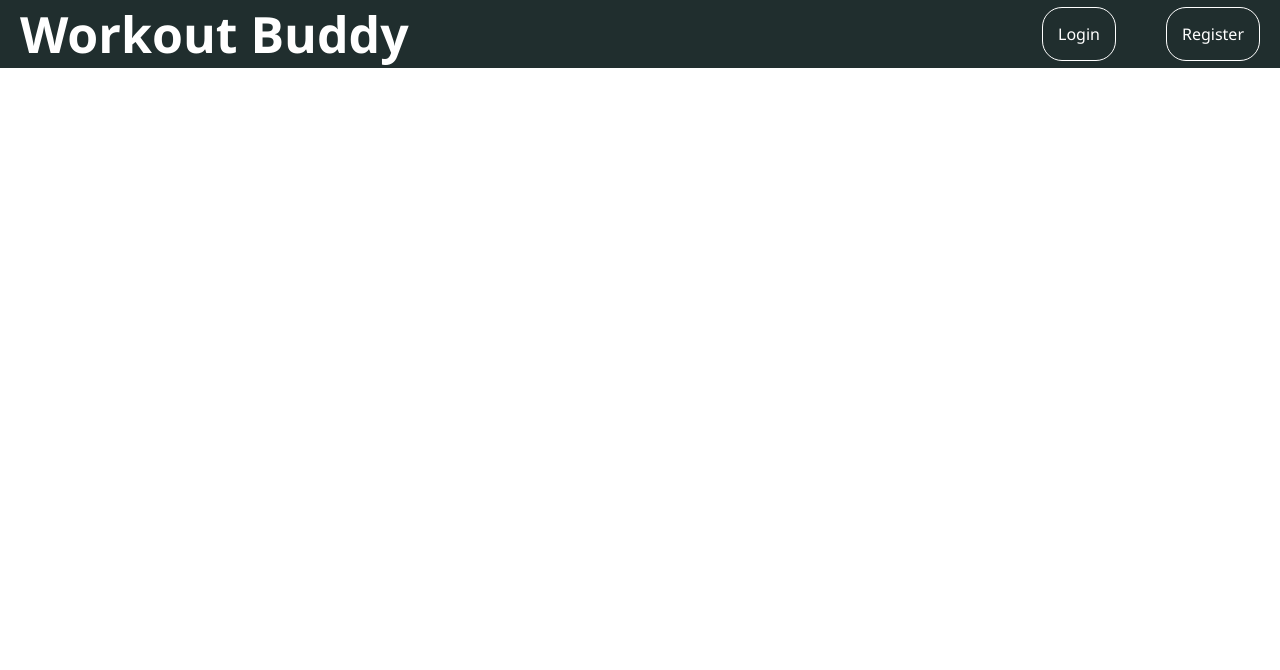
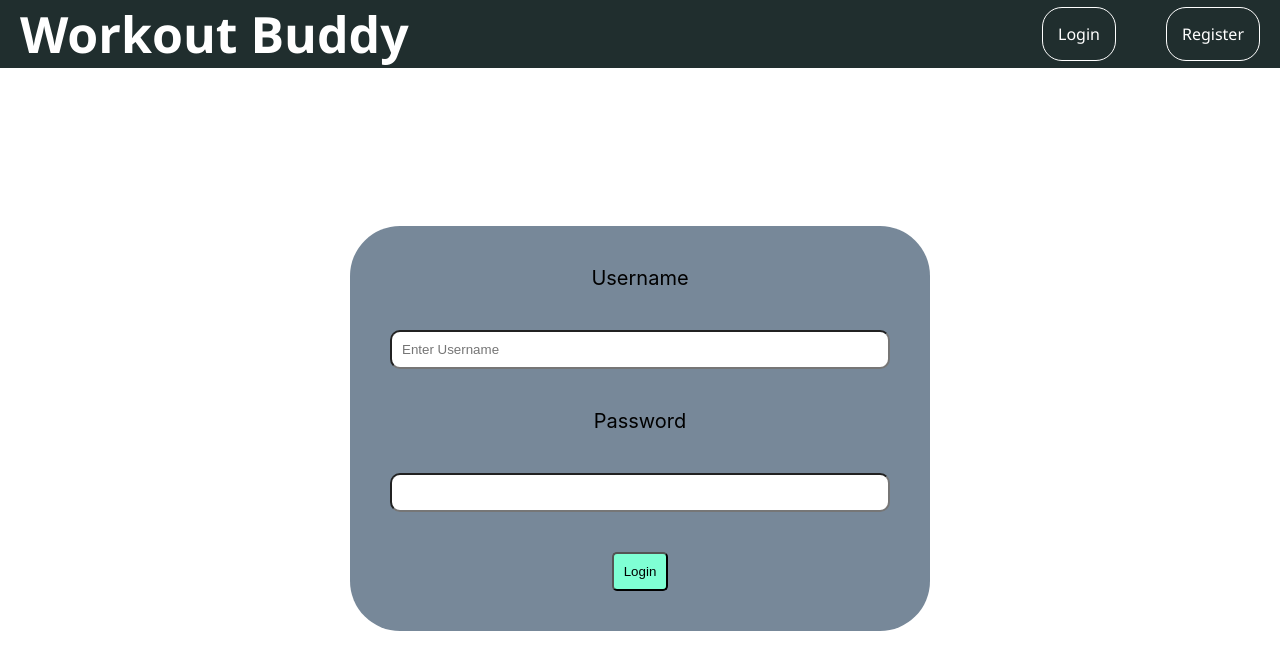
Before and after one commit to Eliasadmasu/todo-app-mern, a React (Create React App) app in the folder client/: page /login in a window 1280 px wide. Shown: the top 670 px of the page. Built offline with nearby package versions, Linux system fonts and the light colour scheme.

Commit message:
i added login but without jwt

```diff
--- a/client/src/App.js
+++ b/client/src/App.js
@@ -3,6 +3,7 @@ import "./App.css";
 import Home from "./pages/Home/Home";
 import Navbar from "./components/Navbar/Navbar";
 import Register from "./pages/Register/Register";
+import Login from "./pages/Login/Login";
 
 function App() {
   return (
@@ -11,6 +12,7 @@ function App() {
       <Routes>
         <Route index element={<Home />} />
         <Route path="/register" element={<Register />} />
+        <Route path="/login" element={<Login />} />
       </Routes>
     </div>
   );
--- /dev/null
+++ b/client/src/pages/Login/Login.jsx
@@ -0,0 +1,68 @@
+import { useState } from "react";
+import "../Register/register.css";
+import axios from "axios";
+import { useNavigate } from "react-router-dom";
+
+const Login = () => {
+  const [login, setLogin] = useState({
+    username: "",
+    password: "",
+  });
+  const [error, setError] = useState("");
+  const navigate = useNavigate();
+
+  const dataTodSend = async (e) => {
+    e.preventDefault();
+    try {
+      const res = await axios.post("http://localhost:8800/api/login", login);
+      if (res.status === 201) {
+        setError(res.data.message);
+        navigate("/login");
+      }
+      console.log(res);
+    } catch (err) {
+      setError(err.response.data.message || error);
+      console.error(err);
+    }
+  };
+
+  // handlechange
+  const handleChange = (e) => {
+    const { name, value } = e.target;
+    setLogin({ ...login, [name]: value });
+  };
+
+  return (
+    <div className="center">
+      <form className="form" onSubmit={dataTodSend}>
+        {/*  */}
+        <div className="column">
+          <label>Username</label>
+          <input
+            type="text"
+            placeholder="Enter Username"
+            name="username"
+            onChange={handleChange}
+            min={2}
+          />
+        </div>
+        {/*  */}
+        <div className="column">
+          <label>Password</label>
+          <input
+            type="password"
+            name="password"
+            onChange={handleChange}
+            minLength={4}
+          />
+        </div>
+        {/*  */}
+        <button type="submit" className="bton">
+          Login
+        </button>
+        {error}
+      </form>
+    </div>
+  );
+};
+export default Login;
```
Also changed, not shown: 2 other files (tests, documents, lock files or other folders).
